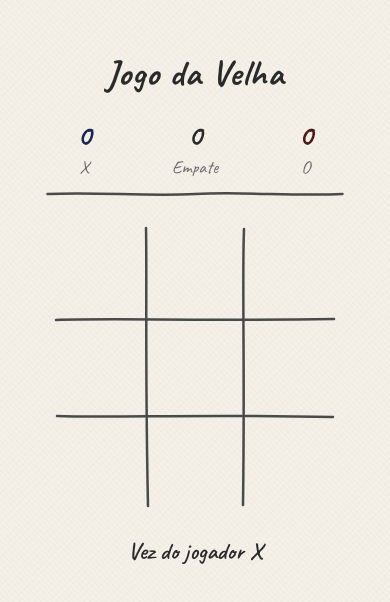
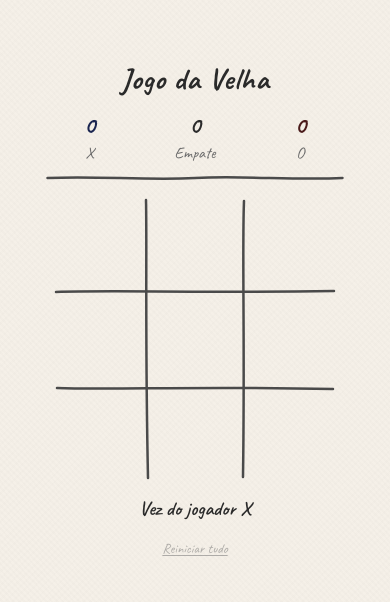
Before and after one commit to cassiuslawrence/jogo-da-velha-lapis, a Next.js app: page / in a window 390 px wide. Shown: the part 112-714 px from the top of the page. Built offline with nearby package versions, Linux system fonts and the light colour scheme.

Commit message:
feat: improve mobile layout and add reset action

```diff
--- a/components/GameClient.tsx
+++ b/components/GameClient.tsx
@@ -25,6 +25,7 @@ interface GameState {
 type GameAction =
   | { type: 'PLAY_CELL'; index: number }
   | { type: 'NEW_GAME' }
+  | { type: 'RESET_ALL' }
   | { type: 'LOAD_HISTORY'; history: HistoryEntry[] }
 
 const initialState: GameState = {
@@ -91,6 +92,8 @@ function gameReducer(state: GameState, action: GameAction): GameState {
         history: newHistory,
       }
     }
+    case 'RESET_ALL':
+      return { ...initialState, nextStarter: 'X' }
     case 'LOAD_HISTORY':
       return { ...state, history: action.history }
     default:
@@ -101,6 +104,13 @@ function gameReducer(state: GameState, action: GameAction): GameState {
 export default function GameClient() {
   const [state, dispatch] = useReducer(gameReducer, initialState)
   const [hydrated, setHydrated] = useState(false)
+  const [confirming, setConfirming] = useState(false)
+
+  const handleReset = () => {
+    dispatch({ type: 'RESET_ALL' })
+    try { sessionStorage.removeItem(SESSION_KEY) } catch { /* ignore */ }
+    setConfirming(false)
+  }
 
   // Load history from sessionStorage on mount
   useEffect(() => {
@@ -130,9 +140,9 @@ export default function GameClient() {
 
   return (
     <div className="flex flex-col min-h-screen">
-      <main className="flex flex-1 items-center justify-center p-6">
-        <div className="flex flex-col items-center gap-6">
-          <h1 className="text-4xl font-bold tracking-wide text-pencil">Jogo da Velha</h1>
+      <main className="flex flex-1 items-center justify-center p-3 sm:p-6">
+        <div className="flex flex-col items-center gap-3 sm:gap-6">
+          <h1 className="text-3xl sm:text-4xl font-bold tracking-wide text-pencil">Jogo da Velha</h1>
           <ScoreBoard score={state.score} />
           <Board
             board={state.board}
@@ -146,6 +156,26 @@ export default function GameClient() {
             isDraw={state.isDraw}
             onNewGame={() => dispatch({ type: 'NEW_GAME' })}
           />
+
+          {/* Reset */}
+          <div className="flex flex-col items-center gap-2 pt-1">
+            {!confirming ? (
+              <button
+                onClick={() => setConfirming(true)}
+                className="text-sm text-pencil-light opacity-50 hover:opacity-90 transition-opacity underline underline-offset-2"
+              >
+                Reiniciar tudo
+              </button>
+            ) : (
+              <div className="flex flex-col items-center gap-2">
+                <span className="text-sm text-pencil-light">Apagar placar e histórico?</span>
+                <div className="flex gap-4">
+                  <button onClick={handleReset} className="sketch-button text-base">Sim</button>
+                  <button onClick={() => setConfirming(false)} className="sketch-button text-base">Não</button>
+                </div>
+              </div>
+            )}
+          </div>
         </div>
       </main>
       <GameHistory history={state.history} />
--- a/components/GameHistory.tsx
+++ b/components/GameHistory.tsx
@@ -76,8 +76,8 @@ export default function GameHistory({ history }: GameHistoryProps) {
 
   return (
     <div className="w-full border-t border-[#c8c0b0]">
-      <div className="px-6 py-4">
-        <p className="text-sm text-pencil-light mb-3">Jogos recentes</p>
+      <div className="px-3 sm:px-6 py-2 sm:py-4">
+        <p className="text-sm text-pencil-light mb-2 sm:mb-3">Jogos recentes</p>
 
         <div className="relative flex items-center gap-2">
           {/* Left arrow */}
@@ -95,7 +95,7 @@ export default function GameHistory({ history }: GameHistoryProps) {
           {/* Scrollable strip */}
           <div
             ref={scrollRef}
-            className="flex gap-5 overflow-x-auto pb-1 min-w-0 flex-1 select-none"
+            className="flex gap-3 sm:gap-5 overflow-x-auto pb-1 min-w-0 flex-1 select-none"
             style={{
               scrollbarWidth: 'none',
               cursor: 'grab',
--- a/components/GameStatus.tsx
+++ b/components/GameStatus.tsx
@@ -21,11 +21,11 @@ export default function GameStatus({ currentPlayer, winner, isDraw, onNewGame }:
   const gameOver = !!winner || isDraw
 
   return (
-    <div className="flex flex-col items-center gap-4">
+    <div className="flex flex-col items-center gap-3 sm:gap-4">
       <p
         role="status"
         aria-live="polite"
-        className="text-2xl font-semibold text-pencil"
+        className="text-xl sm:text-2xl font-semibold text-pencil"
       >
         {message}
       </p>
--- a/components/ScoreBoard.tsx
+++ b/components/ScoreBoard.tsx
@@ -5,18 +5,18 @@ interface ScoreBoardProps {
 export default function ScoreBoard({ score }: ScoreBoardProps) {
   return (
     <div className="flex flex-col items-center gap-2 w-full max-w-xs" aria-live="polite">
-      <div className="flex gap-8 text-center w-full">
+      <div className="flex gap-4 sm:gap-8 text-center w-full">
         <div className="flex-1">
-          <div className="text-3xl font-bold text-sketch-x">{score.X}</div>
-          <div className="text-lg text-pencil-light">X</div>
+          <div className="text-2xl sm:text-3xl font-bold text-sketch-x">{score.X}</div>
+          <div className="text-base sm:text-lg text-pencil-light">X</div>
         </div>
         <div className="flex-1">
-          <div className="text-3xl font-bold text-pencil">{score.draws}</div>
-          <div className="text-lg text-pencil-light">Empate</div>
+          <div className="text-2xl sm:text-3xl font-bold text-pencil">{score.draws}</div>
+          <div className="text-base sm:text-lg text-pencil-light">Empate</div>
         </div>
         <div className="flex-1">
-          <div className="text-3xl font-bold text-sketch-o">{score.O}</div>
-          <div className="text-lg text-pencil-light">O</div>
+          <div className="text-2xl sm:text-3xl font-bold text-sketch-o">{score.O}</div>
+          <div className="text-base sm:text-lg text-pencil-light">O</div>
         </div>
       </div>
       {/* Decorative wobbly underline */}
```
